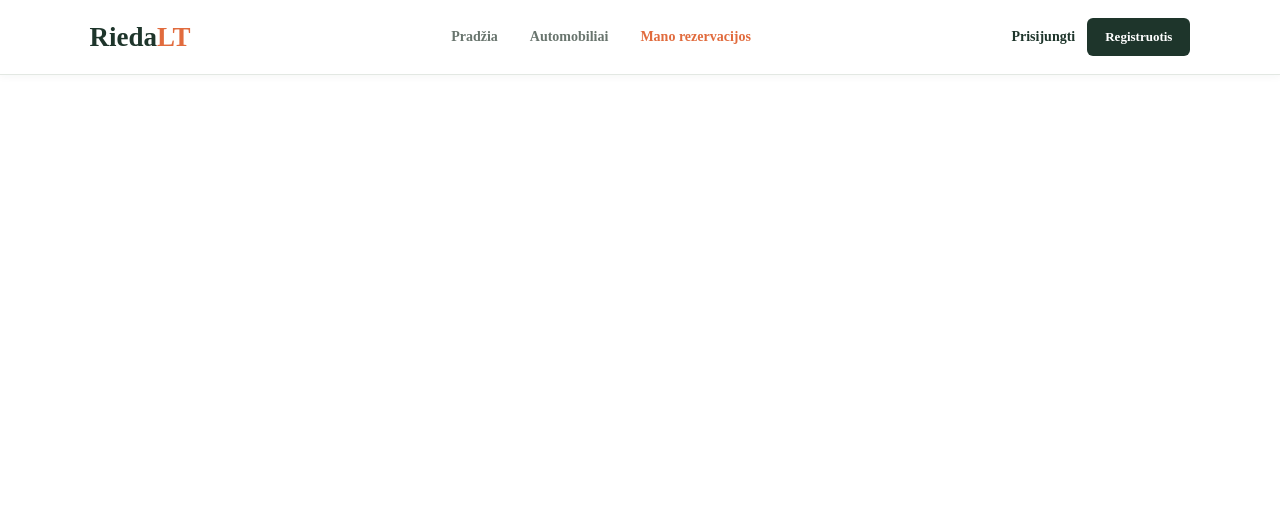
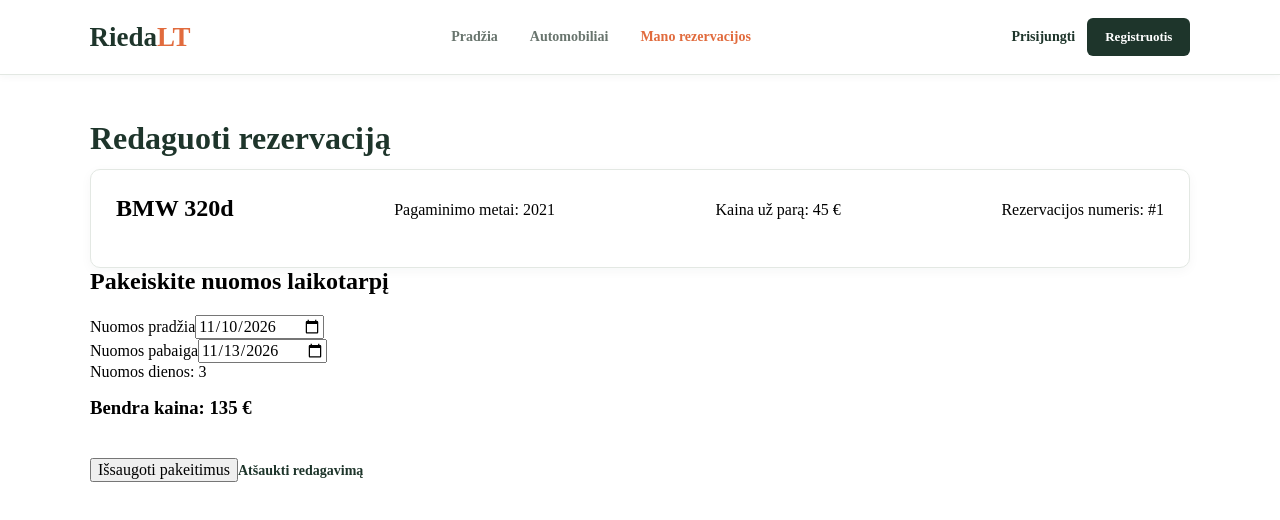
Before and after one commit to MatasSamu/RiedaLT, a React app in the folder frontend/: page /reservations/1/edit in a window 1280 px wide. Shown: the top 520 px of the page. Built offline with nearby package versions, Linux system fonts and the light colour scheme; the HTML template or start-up script is replaced by a standard one.

Commit message:
Add edit reservation info logic

```diff
--- a/frontend/src/App.jsx
+++ b/frontend/src/App.jsx
@@ -3,6 +3,7 @@ import Home from "./pages/Home";
 import Reservations from "./pages/ReservationPage/Reservations";
 import ReservationDetails from "./pages/ReservationPage/ReservationDetails";
 import ReservationForm from "./pages/ReservationPage/ReservationForm";
+import ReservationEdit from "./pages/ReservationPage/ReservationEdit";
 import Navbar from "./components/NavBar";
 import "./App.css";
 
@@ -16,6 +17,7 @@ function App() {
         <Route path="/reservations" element={<Reservations />} />
         <Route path="/reservations/:id" element={<ReservationDetails />} />
         <Route path="/reservations/new" element={<ReservationForm />} />
+        <Route path="/reservations/:id/edit" element={<ReservationEdit />} />
       </Routes>
     </BrowserRouter>
   );
--- a/frontend/src/pages/ReservationPage/ReservationDetails.jsx
+++ b/frontend/src/pages/ReservationPage/ReservationDetails.jsx
@@ -1,12 +1,18 @@
+import { useState } from "react";
 import { Link, useParams } from "react-router-dom";
-import { getReservationById } from "../../services/reservationService";
+import {
+  getReservationById,
+  cancelReservation,
+} from "../../services/reservationService";
 import { initialCars } from "../../data/mockReservations";
 import "./Reservation.css";
 
 function ReservationDetails() {
   const { id } = useParams();
 
-  const reservation = getReservationById(id);
+  const [reservation, setReservation] = useState(() => getReservationById(id));
+
+  const [error, setError] = useState("");
 
   if (!reservation) {
     return (
@@ -21,6 +27,29 @@ function ReservationDetails() {
 
   const car = initialCars.find((item) => item.id === reservation.carId);
 
+  const start = new Date(`${reservation.startDate}T00:00:00Z`);
+  const end = new Date(`${reservation.endDate}T00:00:00Z`);
+
+  const rentalDays = (end - start) / (1000 * 60 * 60 * 24);
+
+  function handleCancel() {
+    const confirmed = window.confirm(
+      "Ar tikrai norite atšaukti šią rezervaciją?",
+    );
+
+    if (!confirmed) {
+      return;
+    }
+
+    try {
+      cancelReservation(reservation.id);
+      setReservation(getReservationById(id));
+      setError("");
+    } catch (err) {
+      setError(err.message);
+    }
+  }
+
   return (
     <main className="page-container">
       <h1>Rezervacijos informacija</h1>
@@ -29,17 +58,48 @@ function ReservationDetails() {
         <div className="reservation-info">
           <h2>{car ? `${car.brand} ${car.model}` : "Automobilis nerastas"}</h2>
 
-          <p>Rezervacijos numeris: {reservation.id}</p>
+          {car && <p>Pagaminimo metai: {car.year}</p>}
+
+          <p>Rezervacijos numeris: #{reservation.id}</p>
+
           <p>Nuomos pradžia: {reservation.startDate}</p>
           <p>Nuomos pabaiga: {reservation.endDate}</p>
+
+          <p>Nuomos dienos: {rentalDays}</p>
+
+          {car && <p>Kaina už parą: {car.pricePerDay} €</p>}
+
           <p>
             Bendra kaina: <strong>{reservation.totalPrice} €</strong>
           </p>
-          <p>Statusas: {reservation.status}</p>
+
+          <span
+            className={`reservation-status ${
+              reservation.status === "Atšaukta" ? "cancelled" : "confirmed"
+            }`}
+          >
+            {reservation.status}
+          </span>
         </div>
       </div>
 
-      <Link to="/reservations">Grįžti į rezervacijas</Link>
+      {error && <p className="error-message">{error}</p>}
+
+      <div className="reservation-actions">
+        <Link to="/reservations" className="reservation-details-button">
+          Grįžti į rezervacijas
+        </Link>
+
+        {reservation.status !== "Atšaukta" && (
+          <button
+            type="button"
+            className="reservation-cancel-button"
+            onClick={handleCancel}
+          >
+            Atšaukti rezervaciją
+          </button>
+        )}
+      </div>
     </main>
   );
 }
--- /dev/null
+++ b/frontend/src/pages/ReservationPage/ReservationEdit.jsx
@@ -0,0 +1,143 @@
+import { useState } from "react";
+import { Link, useNavigate, useParams } from "react-router-dom";
+import { initialCars } from "../../data/mockReservations";
+import {
+  getReservationById,
+  updateReservation,
+} from "../../services/reservationService";
+import "./Reservation.css";
+
+function ReservationEdit() {
+  const { id } = useParams();
+  const navigate = useNavigate();
+
+  const [reservation] = useState(() => getReservationById(id));
+
+  const [startDate, setStartDate] = useState(reservation?.startDate || "");
+
+  const [endDate, setEndDate] = useState(reservation?.endDate || "");
+
+  const [error, setError] = useState("");
+
+  const today = new Date().toLocaleDateString("en-CA");
+
+  if (!reservation) {
+    return (
+      <main className="page-container">
+        <h1>Rezervacija nerasta</h1>
+        <Link to="/reservations">Grįžti į rezervacijas</Link>
+      </main>
+    );
+  }
+
+  if (reservation.status === "Atšaukta") {
+    return (
+      <main className="page-container">
+        <h1>Rezervacijos redaguoti negalima</h1>
+        <p>Atšauktos rezervacijos keisti negalima.</p>
+        <Link to={`/reservations/${id}`}>Grįžti į rezervaciją</Link>
+      </main>
+    );
+  }
+
+  const car = initialCars.find((item) => item.id === reservation.carId);
+
+  const rentalDays =
+    startDate && endDate && endDate > startDate
+      ? (new Date(`${endDate}T00:00:00Z`) -
+          new Date(`${startDate}T00:00:00Z`)) /
+        (1000 * 60 * 60 * 24)
+      : 0;
+
+  const totalPrice = rentalDays > 0 && car ? rentalDays * car.pricePerDay : 0;
+
+  function handleSubmit(e) {
+    e.preventDefault();
+    setError("");
+
+    try {
+      updateReservation(id, {
+        startDate,
+        endDate,
+      });
+
+      navigate(`/reservations/${id}`);
+    } catch (err) {
+      setError(err.message);
+    }
+  }
+
+  return (
+    <main className="page-container">
+      <h1>Redaguoti rezervaciją</h1>
+
+      <div className="reservation-card">
+        <h2>{car ? `${car.brand} ${car.model}` : "Automobilis nerastas"}</h2>
+
+        {car && (
+          <>
+            <p>Pagaminimo metai: {car.year}</p>
+            <p>Kaina už parą: {car.pricePerDay} €</p>
+          </>
+        )}
+
+        <p>Rezervacijos numeris: #{reservation.id}</p>
+      </div>
+
+      <form onSubmit={handleSubmit} className="reservation-form">
+        <h2>Pakeiskite nuomos laikotarpį</h2>
+
+        <div className="form-group">
+          <label htmlFor="startDate">Nuomos pradžia</label>
+
+          <input
+            type="date"
+            id="startDate"
+            min={today}
+            required
+            value={startDate}
+            onChange={(e) => {
+              setStartDate(e.target.value);
+
+              if (endDate && e.target.value >= endDate) {
+                setEndDate("");
+              }
+            }}
+          />
+        </div>
+
+        <div className="form-group">
+          <label htmlFor="endDate">Nuomos pabaiga</label>
+
+          <input
+            type="date"
+            id="endDate"
+            min={startDate || today}
+            required
+            value={endDate}
+            onChange={(e) => setEndDate(e.target.value)}
+          />
+        </div>
+
+        {rentalDays > 0 && car && (
+          <div className="reservation-price">
+            <p>Nuomos dienos: {rentalDays}</p>
+            <h3>Bendra kaina: {totalPrice} €</h3>
+          </div>
+        )}
+
+        {error && <p className="error-message">{error}</p>}
+
+        <button type="submit" disabled={rentalDays <= 0}>
+          Išsaugoti pakeitimus
+        </button>
+
+        <Link to={`/reservations/${id}`} className="reservation-back-link">
+          Atšaukti redagavimą
+        </Link>
+      </form>
+    </main>
+  );
+}
+
+export default ReservationEdit;
--- a/frontend/src/pages/ReservationPage/Reservations.jsx
+++ b/frontend/src/pages/ReservationPage/Reservations.jsx
@@ -90,6 +90,15 @@ function Reservations() {
                   </Link>
 
                   {reservation.status !== "Atšaukta" && (
+                    <Link
+                      className="reservation-details-button"
+                      to={`/reservations/${reservation.id}/edit`}
+                    >
+                      Redaguoti
+                    </Link>
+                  )}
+
+                  {reservation.status !== "Atšaukta" && (
                     <button
                       type="button"
                       className="reservation-cancel-button"
--- a/frontend/src/services/reservationService.js
+++ b/frontend/src/services/reservationService.js
@@ -168,3 +168,58 @@ export function cancelReservation(id) {
 
   return updatedReservations;
 }
+
+export function updateReservation(id, { startDate, endDate }) {
+  const reservations = getAllReservations();
+
+  const reservation = reservations.find(
+    (item) => item.id === Number(id)
+  );
+
+  if (!reservation) {
+    throw new Error("Rezervacija nerasta.");
+  }
+
+  if (reservation.status === "Atšaukta") {
+    throw new Error("Atšauktos rezervacijos redaguoti negalima.");
+  }
+
+  // Patikriname datas ir perskaičiuojame kainą
+  const totalPrice = calculateRentalPrice(
+    reservation.carId,
+    startDate,
+    endDate
+  );
+
+  // Tikriname, ar tuo laikotarpiu automobilis nėra rezervuotas
+  const hasConflict = reservations.some((item) => {
+    return (
+      item.id !== Number(id) &&
+      item.carId === reservation.carId &&
+      item.status !== "Atšaukta" &&
+      startDate < item.endDate &&
+      endDate > item.startDate
+    );
+  });
+
+  if (hasConflict) {
+    throw new Error(
+      "Šis automobilis pasirinktomis datomis jau rezervuotas."
+    );
+  }
+
+  const updatedReservation = {
+    ...reservation,
+    startDate,
+    endDate,
+    totalPrice,
+  };
+
+  const updatedReservations = reservations.map((item) =>
+    item.id === Number(id) ? updatedReservation : item
+  );
+
+  saveReservations(updatedReservations);
+
+  return updatedReservation;
+}
```
